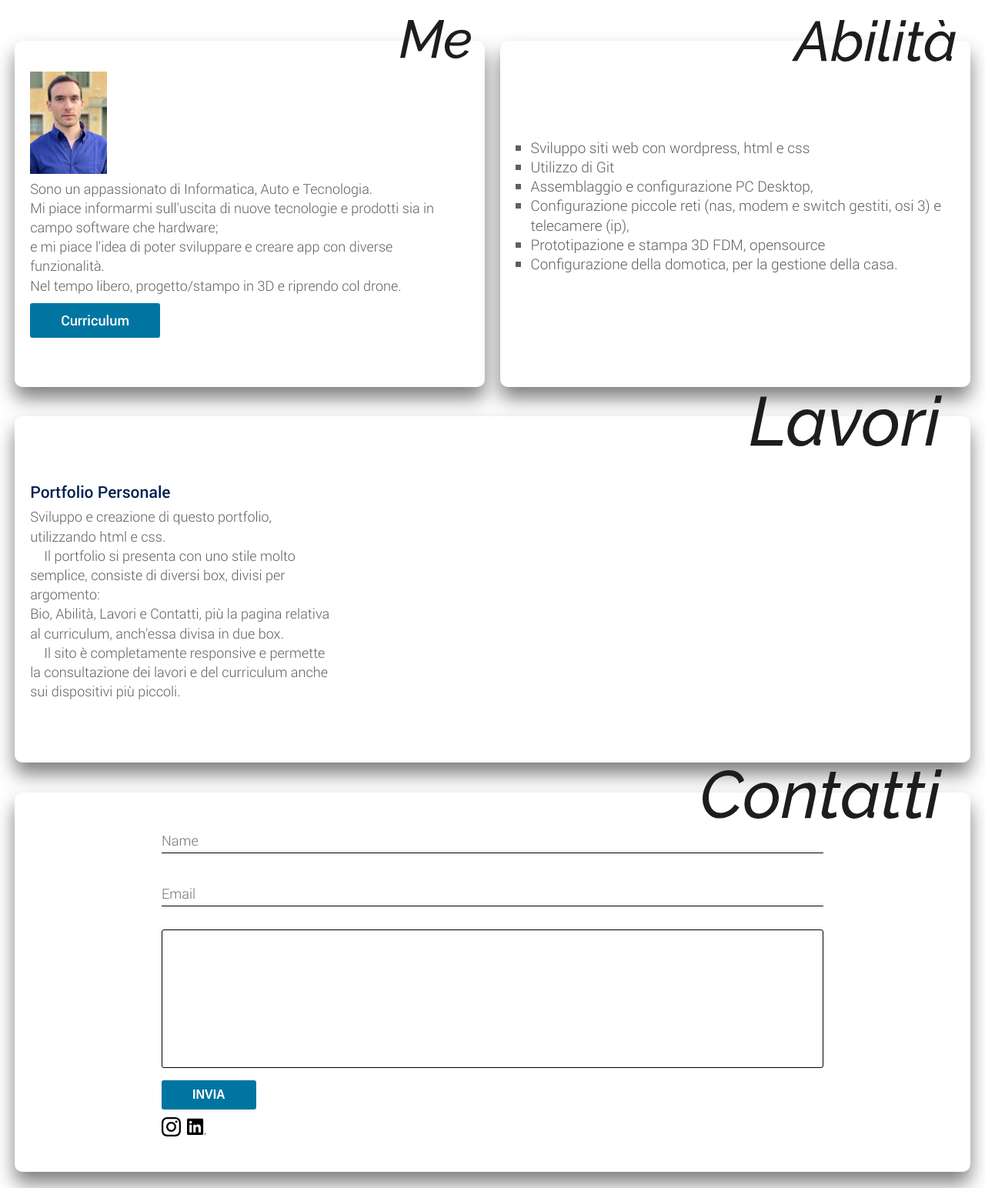
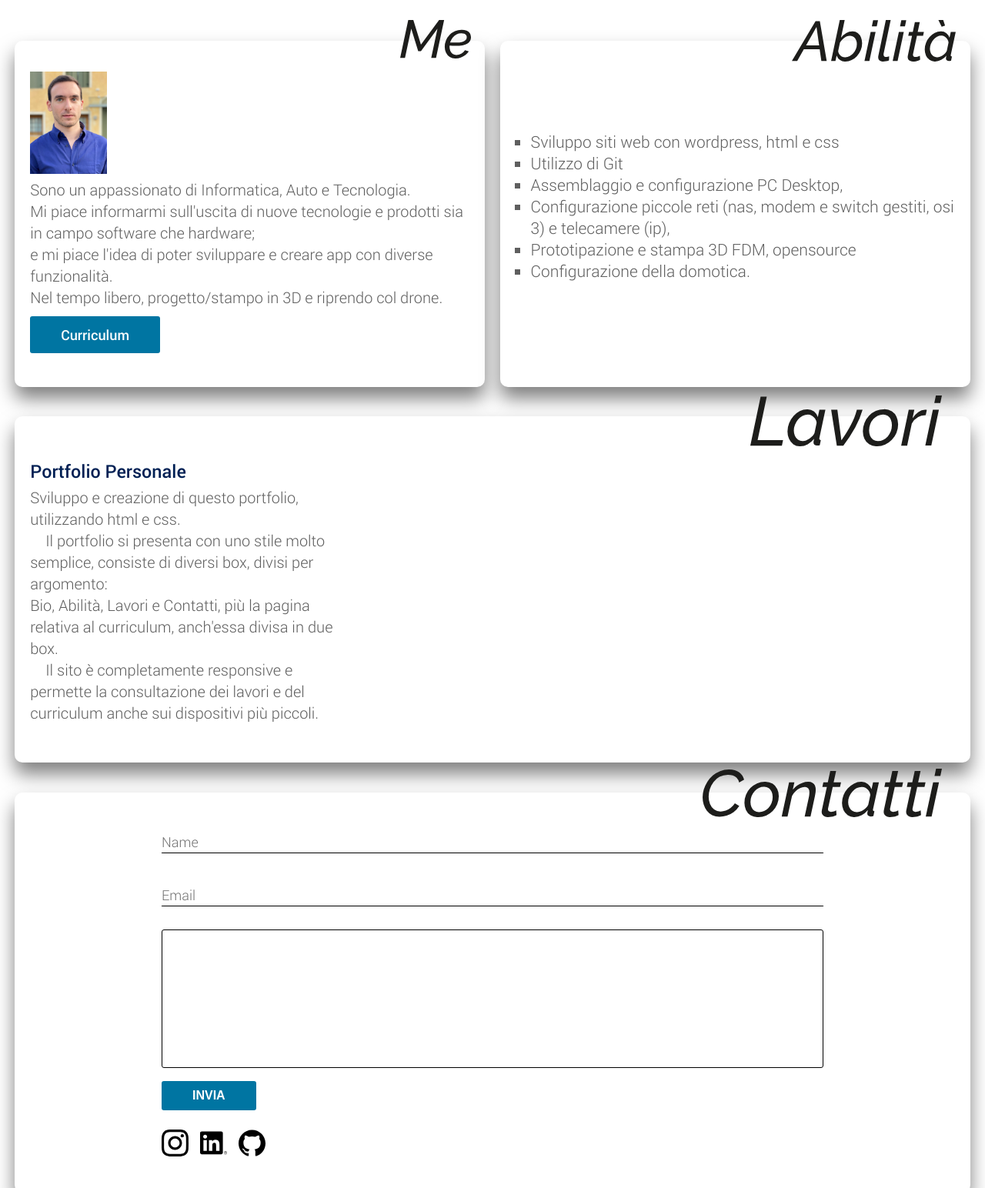
Before and after one commit to Gabgri/gabgri.github.io, a plain HTML site: page index.html in a window 1280 px wide. Shown: the part 77-1621 px from the top of the page at 77% size. Drawn offline with Linux system fonts and the light colour scheme.

Commit message:
Icone social ora più grandi

```diff
--- a/assets/CSS/styles.css
+++ b/assets/CSS/styles.css
@@ -167,7 +167,10 @@ main {
     align-items: center;
 }
 .social a {
-    padding-right: 8px;
+    padding-right: 15px;
+}
+.contacts .social {
+    margin-top: 15px;
 }
 
 
@@ -298,7 +301,7 @@ button:visited:hover,
 @media only screen and (min-width: 961px) {
 
     body {
-        font-size: 18px;
+        font-size: 20px;
     }
 
     .menu {
@@ -314,7 +317,7 @@ button:visited:hover,
     }
 
     .skill {
-        font-size: 19px;
+        font-size: 21px;
     }
     .works article {
         width: 33%;
--- a/index.html
+++ b/index.html
@@ -6,9 +6,8 @@
 
         <!--Open Graph-->
         <meta property="og:type" content="website"/>
-        <meta property="og:url" content="#"/>                                 <!--DA MODIFICARE-->
+        <meta property="og:url" content="https://gabgri.github.io"/>
         <meta property="og:title" content="Portfolio personale di Gabriele"/>
-        <meta property="og:image" content="#"/>
 
         <title>Portfolio - Gabriele Grio</title>
         <!--Favicon-->
@@ -82,7 +81,7 @@
                         <li>Assemblaggio e configurazione PC Desktop,</li>
                         <li>Configurazione piccole reti (nas, modem e switch gestiti, osi 3) e telecamere (ip),</li>
                         <li>Prototipazione e stampa 3D FDM, opensource</li>
-                        <li>Configurazione della domotica, per la gestione della casa.</li>
+                        <li>Configurazione della domotica.</li>
                     </ul>
                 </div>
 
@@ -137,8 +136,9 @@
                     </form>
 
                     <div class="social">
-                        <a href="https://www.instagram.com/gabrielegrio/" target="_blank"><img src="./assets/images/instagram.svg" alt="Link to my instagram account" width="25"/></a>
-                        <a href="https://www.linkedin.com/feed/" target="_blank"><img src="./assets/images/linkedin.svg" alt="Link to my linkedin account" width="25"/></a>
+                        <a href="https://www.instagram.com/gabrielegrio/" target="_blank"><img src="./assets/images/instagram.svg" alt="Link to my instagram account" width="35"/></a>
+                        <a href="https://www.linkedin.com/feed/" target="_blank"><img src="./assets/images/linkedin.svg" alt="Link to my linkedin account" width="35"/></a>
+                        <a href="https://github.com/Gabgri" target="_blank"><img src="../assets/images/github.svg" alt="Link to my GitHub account" width="35"></a>
                     </div>
                 </section>
                 </div>
```
Also changed, not shown: curriculum/index.html (+4 -4 lines).
